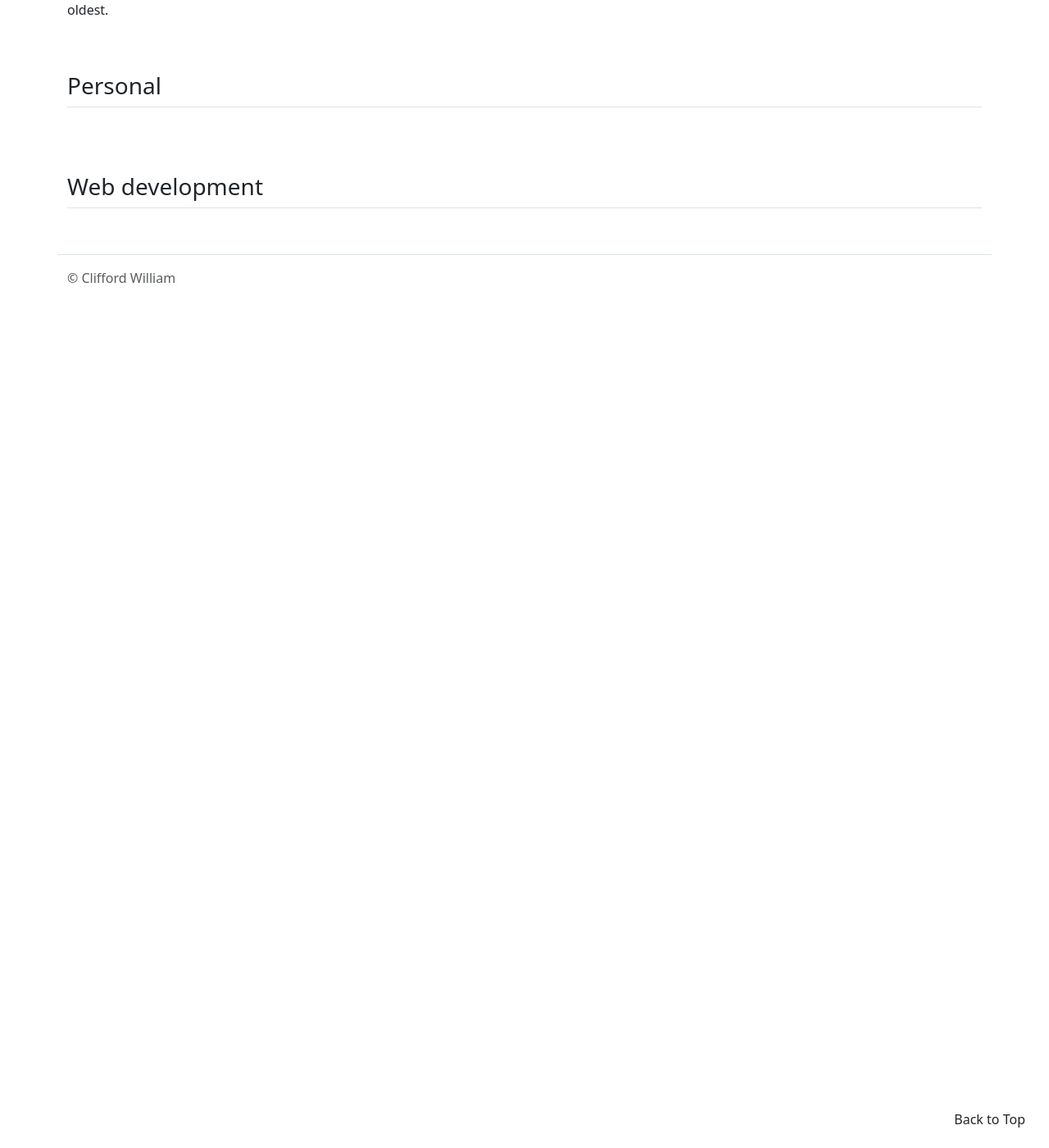
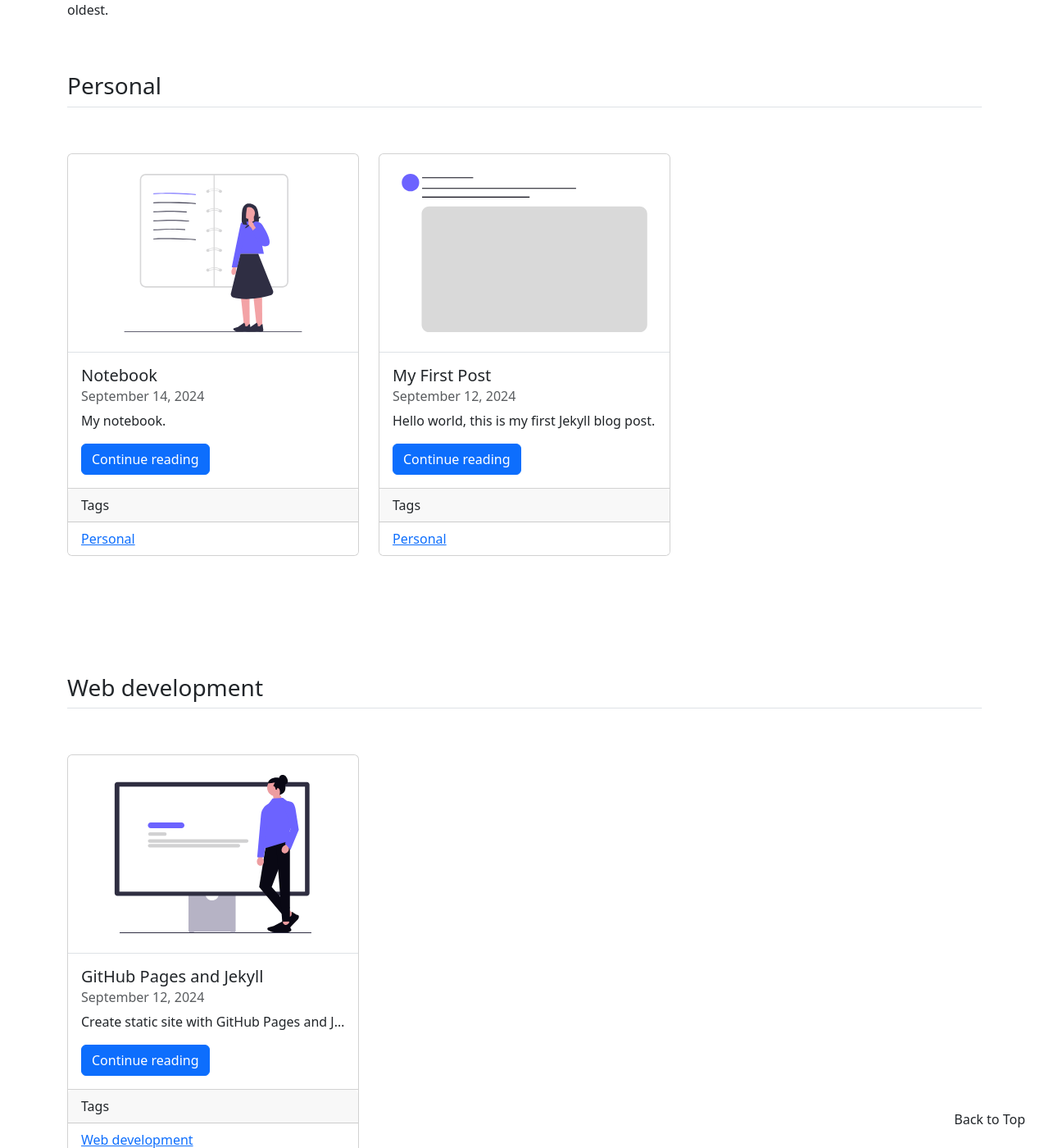
Before and after one commit to cliffordwilliam/my_archive, a Jekyll site: the page built from tags.md, in a window 1280 px wide and 1400 px high, scrolled down 675 px. Shown: the whole window at 82% size. Built offline with Jekyll 4.4.1, drawn with Linux system fonts in a browser that asks for light colours; before the commit the page ends 1066 px from its top, so only the background shows below that.

Commit message:
update content

```diff
--- a/_includes/card.html
+++ b/_includes/card.html
@@ -1,5 +1,3 @@
-<div class="row row-cols-1 row-cols-md-3 g-4">
-  {% for post in posts %}
 <div class="col">
   <div class="card h-100">
     <div class="p-4">
@@ -18,11 +16,9 @@
       </div>
       {% for tag in post.tags %}
       <li class="list-group-item">
-          <a class="card-link" href="{{ site.baseurl }}/tags.html#{{ tag | slugize }}">{{ tag }}</a>
+        <a class="card-link" href="{{site.baseurl}}/tags.html#{{tag|slugize}}">{{tag}}</a>
       </li>
       {% endfor %}
     </ul>
   </div>
 </div>
-  {% endfor %}
-</div>
--- a/tags.md
+++ b/tags.md
@@ -11,7 +11,10 @@ To explore each post, click the **Continue reading** button below the preview. S
 {% for tag in site.tags %}
   <div class="py-5">
     <h3 id="{{ tag[0] | slugize }}" class="pb-2 border-bottom">{{ tag[0] }}</h3>
-    {% assign second_tag = tag[1] %}
-    {% include card.html posts=second_tag %}
+    <div class="row row-cols-1 row-cols-md-3 g-4 py-5">
+      {% for post in tag[1] %}
+      {% include card.html post=post %}
+      {% endfor %}
+    </div>
   </div>
 {% endfor %}
```
Also changed, not shown: blog.md (+5 -1 lines), index.md (+4 -3 lines). Lines whose indentation alone changed are shown as unchanged.
